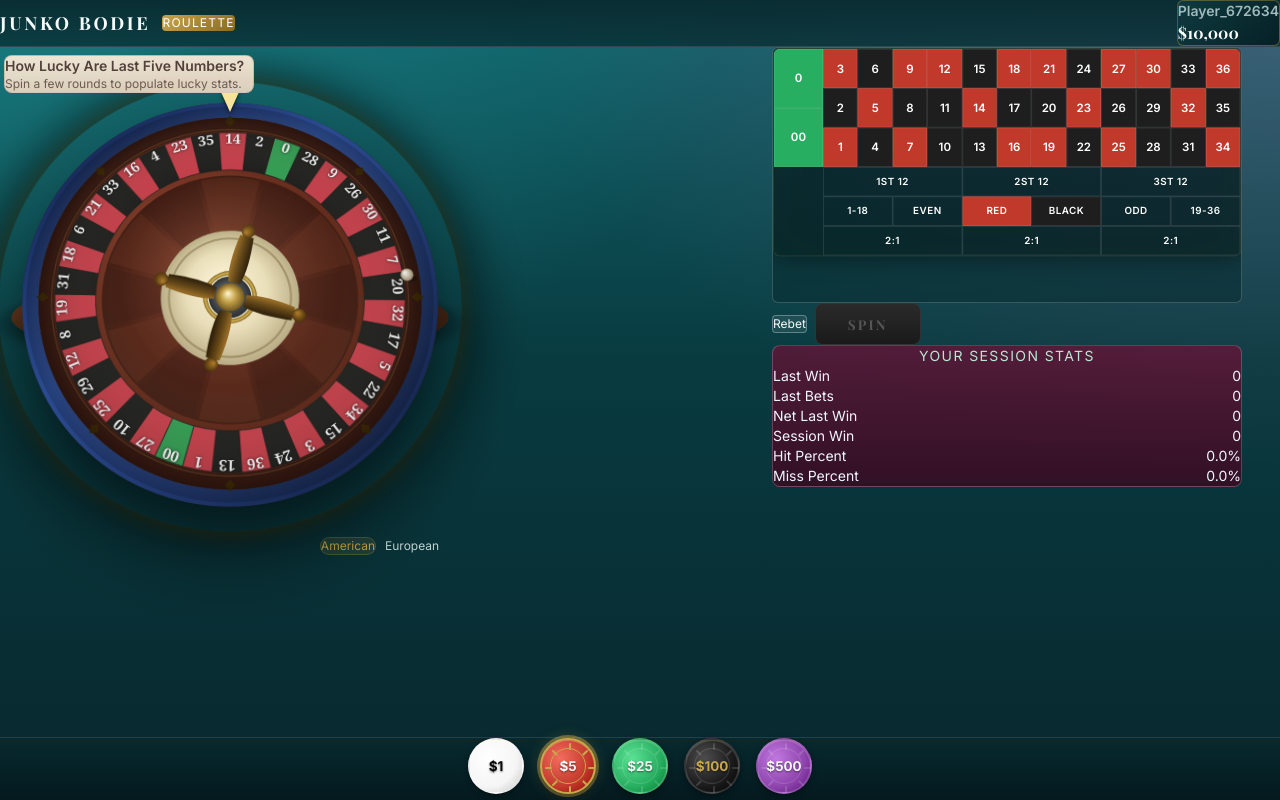
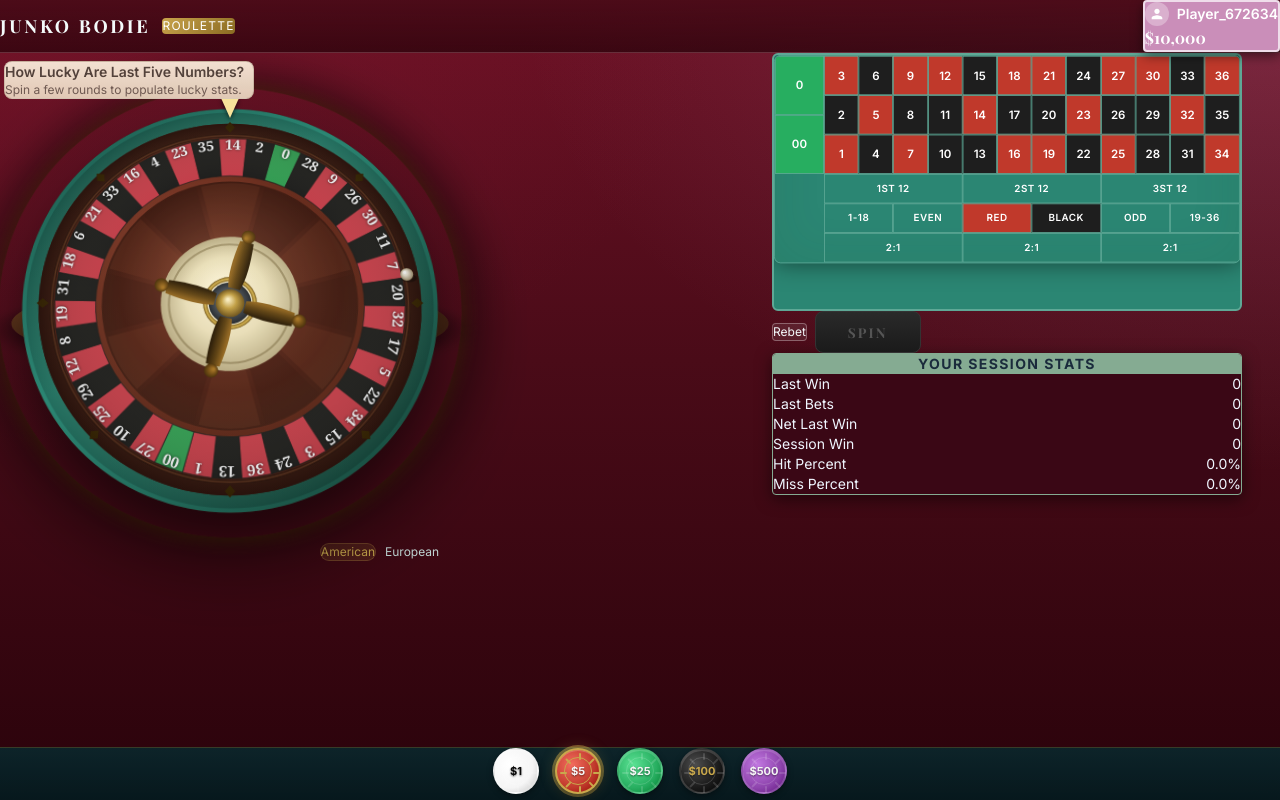
Before and after one commit to junko-bodie/jb_roulette, a Next.js app: page /game in a window 1280 px wide. Built offline with nearby package versions, Linux system fonts and the light colour scheme.

Commit message:
color corrections

```diff
--- a/src/app/game/page.tsx
+++ b/src/app/game/page.tsx
@@ -94,9 +94,9 @@ export default function GamePage() {
       className="flex flex-col h-screen overflow-hidden select-none"
       style={{
         background: `
-          radial-gradient(ellipse at top left, #2dc8c140 0%, transparent 40%),
-          radial-gradient(ellipse at top right, #ef5cae33 0%, transparent 42%),
-          linear-gradient(180deg, #11656d 0%, #083b40 45%, #08272d 100%)
+          radial-gradient(ellipse at top left, #8d1c3540 0%, transparent 40%),
+          radial-gradient(ellipse at top right, #ca8eb933 0%, transparent 42%),
+          linear-gradient(180deg, #6d1125 0%, #4a0b18 45%, #2a030b 100%)
         `,
       }}
     >
@@ -104,7 +104,7 @@ export default function GamePage() {
       <header
         className="flex items-center justify-between px-4 lg:px-6 py-3 z-10 gap-3"
         style={{
-          background: 'linear-gradient(to bottom, rgba(8, 42, 47, 0.95), rgba(8, 42, 47, 0.75))',
+          background: 'linear-gradient(to bottom, rgba(74, 11, 24, 0.95), rgba(42, 3, 11, 0.75))',
           borderBottom: '1px solid rgba(255,255,255,0.15)',
         }}
       >
@@ -137,16 +137,24 @@ export default function GamePage() {
         <div className="flex items-center gap-2 md:gap-4">
           <SpinHistory history={game.history} />
           <div
-            className="px-3 py-2 rounded-md border"
+            className="flex flex-col px-4 py-2 rounded border-2"
             style={{
-              background: 'linear-gradient(135deg, rgba(15, 60, 65, 0.9), rgba(5, 30, 35, 0.9))',
-              borderColor: 'rgba(201, 168, 76, 0.4)',
+              background: '#ca8eb9',
+              borderColor: 'rgba(255, 255, 255, 0.7)',
+              boxShadow: '0 4px 12px rgba(0,0,0,0.5)',
             }}
           >
-            <p className="text-sm font-semibold" style={{ color: '#a0babc', fontFamily: 'var(--font-inter)' }}>
-              {playerTag}
-            </p>
-            <p className="text-base font-bold text-white" style={{ fontFamily: 'var(--font-playfair)' }}>
+            <div className="flex items-center gap-2">
+              <div className="w-6 h-6 rounded-full bg-white/30 flex items-center justify-center">
+                <svg viewBox="0 0 24 24" fill="currentColor" className="w-4 h-4 text-white">
+                  <path d="M12 12c2.21 0 4-1.79 4-4s-1.79-4-4-4-4 1.79-4 4 1.79 4 4 4zm0 2c-2.67 0-8 1.34-8 4v2h16v-2c0-2.66-5.33-4-8-4z" />
+                </svg>
+              </div>
+              <p className="text-[13px] md:text-sm font-semibold" style={{ color: '#fff', fontFamily: 'var(--font-inter)' }}>
+                {playerTag}
+              </p>
+            </div>
+            <p className="text-sm md:text-base font-bold text-white pl-8" style={{ fontFamily: 'var(--font-playfair)' }}>
               ${game.balance.toLocaleString()}
             </p>
           </div>
@@ -247,7 +255,7 @@ export default function GamePage() {
               transition={{ duration: 0.8, ease: [0.22, 1, 0.36, 1], delay: 0.25 }}
               className="mobile-landscape-right w-full md:w-[420px] lg:w-[470px] md:flex-shrink-0"
             >
-              <div className="w-full rounded-md border p-1.5 overflow-hidden" style={{ background: 'rgba(8, 45, 49, 0.55)', borderColor: 'rgba(255,255,255,0.18)' }}>
+              <div className="w-full rounded-md border p-1.5 overflow-hidden" style={{ background: '#2b8673', borderColor: '#5ea896', borderWidth: '2px' }}>
                 <div
                   style={{
                     transform: 'scale(0.82)',
@@ -314,14 +322,16 @@ export default function GamePage() {
                 initial={{ opacity: 0, x: 24 }}
                 animate={{ opacity: 1, x: 0 }}
                 transition={{ duration: 0.5, delay: 0.15 }}
-                className="w-full rounded-lg border p-3 h-fit mt-2"
+                className="w-full rounded border h-fit mt-2 overflow-hidden"
                 style={{
-                  background: 'linear-gradient(180deg, rgba(112,15,54,0.7) 0%, rgba(62,6,31,0.78) 100%)',
-                  borderColor: 'rgba(255,255,255,0.2)',
+                  background: '#3a0715',
+                  borderColor: '#85ab92',
+                  borderWidth: '1px',
+                  boxShadow: '0 4px 16px rgba(0,0,0,0.5)'
                 }}
               >
-                <p className="text-center text-sm mb-2 uppercase tracking-widest text-[#b8e8d0]">Your Session Stats</p>
-                <div className="space-y-1.5 text-[#f0f6ff] text-sm">
+                <div className="text-center text-xs md:text-sm font-bold uppercase tracking-widest text-[#1a2b3c] py-2" style={{ background: '#85ab92' }}>Your Session Stats</div>
+                <div className="space-y-1.5 text-[#f0f6ff] text-xs md:text-sm p-3">
                   <div className="flex justify-between"><span>Last Win</span><span>{game.sessionStats.lastWin}</span></div>
                   <div className="flex justify-between"><span>Last Bets</span><span>{game.sessionStats.lastBets}</span></div>
                   <div className="flex justify-between"><span>Net Last Win</span><span>{game.sessionStats.netLastWin}</span></div>
--- a/src/app/globals.css
+++ b/src/app/globals.css
@@ -11,14 +11,14 @@
   --color-gold-light: #d4b85c;
   --color-gold-dark: #b8973e;
   --color-deep-green: #1a3a2a;
-  --color-felt-green: #1e4d2b;
-  --color-felt-green-light: #256b3a;
-  --color-felt-green-dark: #163d22;
+  --color-felt-green: #2b8673;
+  --color-felt-green-light: #369c87;
+  --color-felt-green-dark: #1f6a5a;
 
   /* Roulette Colors */
-  --color-roulette-red: #c0392b;
-  --color-roulette-black: #1a1a1a;
-  --color-roulette-green: #27ae60;
+  --color-roulette-red: #c73c4d;
+  --color-roulette-black: #333940;
+  --color-roulette-green: #2b5a26;
 
   /* UI Colors */
   --color-surface: #111111;
--- a/src/components/chips/ChipTray.tsx
+++ b/src/components/chips/ChipTray.tsx
@@ -82,7 +82,7 @@ export default function ChipTray({
               textColor={chip.textColor}
               label={chip.label}
               isSelected={selectedChip === chip.value}
-              size={56}
+              size={46}
               onClick={() => {
                 if (canAfford && !disabled) onSelectChip(chip.value);
               }}
--- a/src/components/table/BettingLayout.tsx
+++ b/src/components/table/BettingLayout.tsx
@@ -120,7 +120,7 @@ function NumberCell({
       className="relative flex items-center justify-center cursor-pointer select-none text-[9px] sm:text-[11px] md:text-sm min-h-[28px] sm:min-h-[40px] md:min-h-[48px]"
       style={{
         background: getCellBg(num),
-        border: '1px solid rgba(255,255,255,0.12)',
+        border: '1px solid #5ea896',
         fontFamily: 'var(--font-inter)',
         fontWeight: 600,
         color: '#fff',
@@ -264,7 +264,7 @@ function OutsideBetCell({
       className={`relative flex items-center justify-center cursor-pointer select-none text-[7px] sm:text-[9px] md:text-xs min-h-[24px] sm:min-h-[32px] md:min-h-[36px] ${className}`}
       style={{
         background: isRed === true ? COLORS.rouletteRed : isRed === false ? '#1e1e1e' : 'transparent',
-        border: '1px solid rgba(255,255,255,0.12)',
+        border: '1px solid #5ea896',
         fontFamily: 'var(--font-inter)',
         fontWeight: 600,
         color: '#fff',
@@ -334,8 +334,8 @@ export default function BettingLayout({
       <div
         className="w-full rounded-lg overflow-hidden"
         style={{
-          background: 'rgba(0,0,0,0.3)',
-          border: `1px solid ${COLORS.gold}30`,
+          background: 'transparent',
+          border: `1px solid #5ea896`,
           boxShadow: `0 0 30px rgba(0,0,0,0.5), inset 0 0 60px rgba(30, 77, 43, 0.1)`,
         }}
       >
--- a/src/components/table/RouletteWheel.tsx
+++ b/src/components/table/RouletteWheel.tsx
@@ -147,9 +147,9 @@ export default function RouletteWheel({
       ctx!.fill();
 
       const blueRimGrad = ctx!.createLinearGradient(cx - outerR, cy - outerR, cx + outerR, cy + outerR);
-      blueRimGrad.addColorStop(0, '#0e1c3f');
-      blueRimGrad.addColorStop(0.4, '#2b4b92');
-      blueRimGrad.addColorStop(1, '#101d3e');
+      blueRimGrad.addColorStop(0, '#1a5448');
+      blueRimGrad.addColorStop(0.4, '#2b8673');
+      blueRimGrad.addColorStop(1, '#154136');
       ctx!.beginPath();
       ctx!.arc(cx, cy, outerR, 0, TWO_PI);
       ctx!.arc(cx, cy, wallR, 0, TWO_PI, true);
@@ -398,7 +398,7 @@ export default function RouletteWheel({
       // - starts riding the OUTER wooden/metal track
       // - then drops inward into the pocket ring
       //
-      // Also apply perspective squash (ellipse) so the orbit reads 3D.
+      // The CSS rotates the entire canvas, so we no longer apply perspective squash here.
       // Start on the OUTER wooden band groove; drop into the inner pocket ring.
       // pocketMid is aligned with where pocket labels are drawn so the ball
       // visually "locks" onto one value (not between two).
@@ -410,7 +410,7 @@ export default function RouletteWheel({
       ); // 0 (dropped) … 1 (outer track)
       const orbitR = pocketMid + t * (trackMid - pocketMid);
 
-      const yScale = 0.78; // perspective squash
+      const yScale = 1; // perspective squash handled by CSS rotateX
       const bx = cx + Math.cos(ballAngle) * orbitR;
       const by = cy + Math.sin(ballAngle) * orbitR * yScale - Math.abs(ballZ) * 0.55;
       const br = R * 0.032;
--- a/src/components/ui/SpinButton.tsx
+++ b/src/components/ui/SpinButton.tsx
@@ -28,8 +28,8 @@ export default function SpinButton({ onClick, disabled, isSpinning }: SpinButton
       style={{
         background: disabled
           ? 'linear-gradient(180deg, #2a2a2a 0%, #1a1a1a 100%)'
-          : `linear-gradient(180deg, ${COLORS.goldLight} 0%, ${COLORS.gold} 40%, ${COLORS.goldDark} 100%)`,
-        color: disabled ? '#555' : '#0a0a0a',
+          : `linear-gradient(180deg, #f26f70 0%, #ea5556 40%, #d84546 100%)`,
+        color: disabled ? '#555' : '#ffffff',
         fontFamily: 'var(--font-playfair)',
         fontWeight: 700,
         fontSize: '0.85rem',
```
Also changed, not shown: 1 other file (tests, documents, lock files or other folders).
